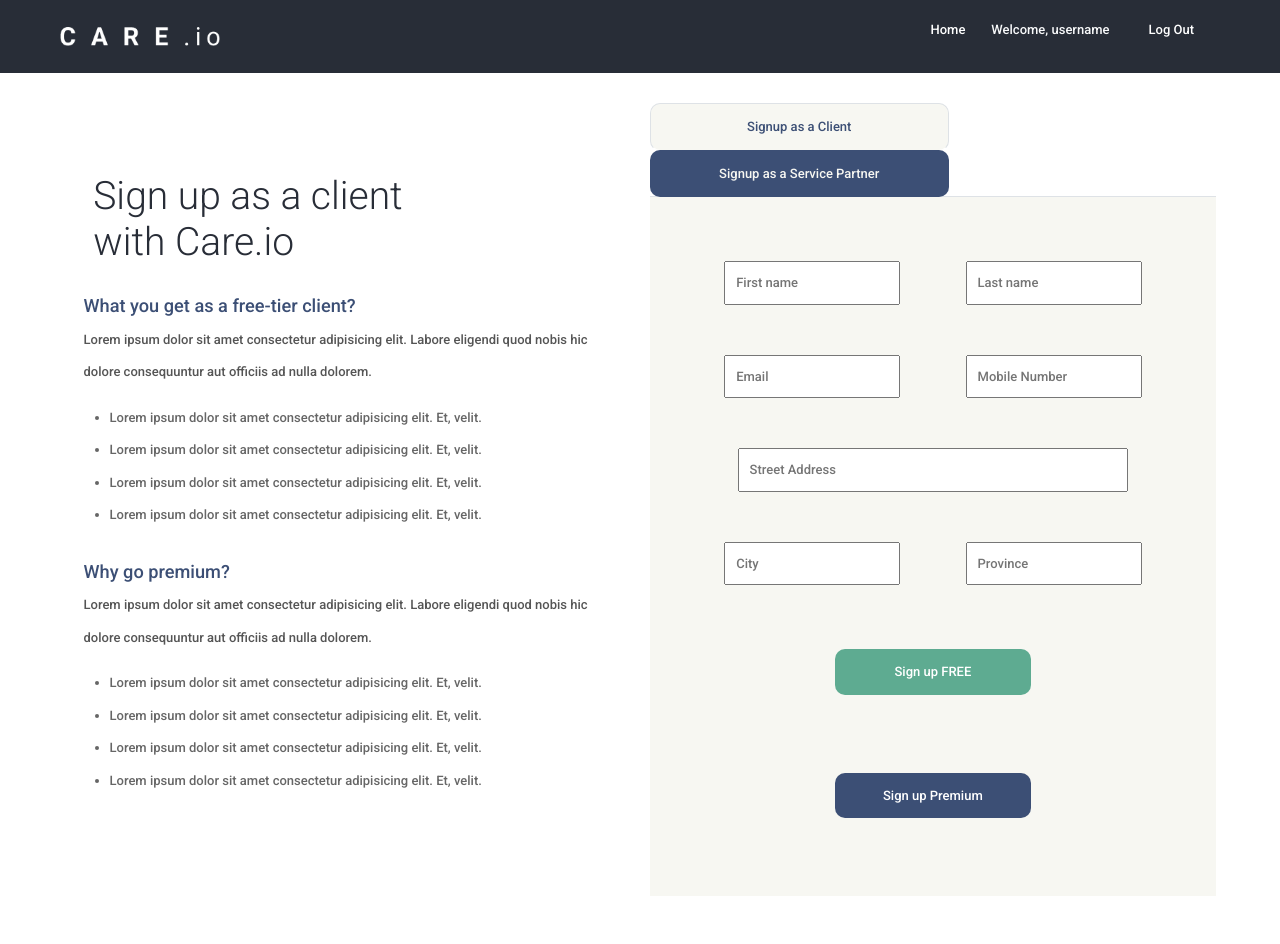
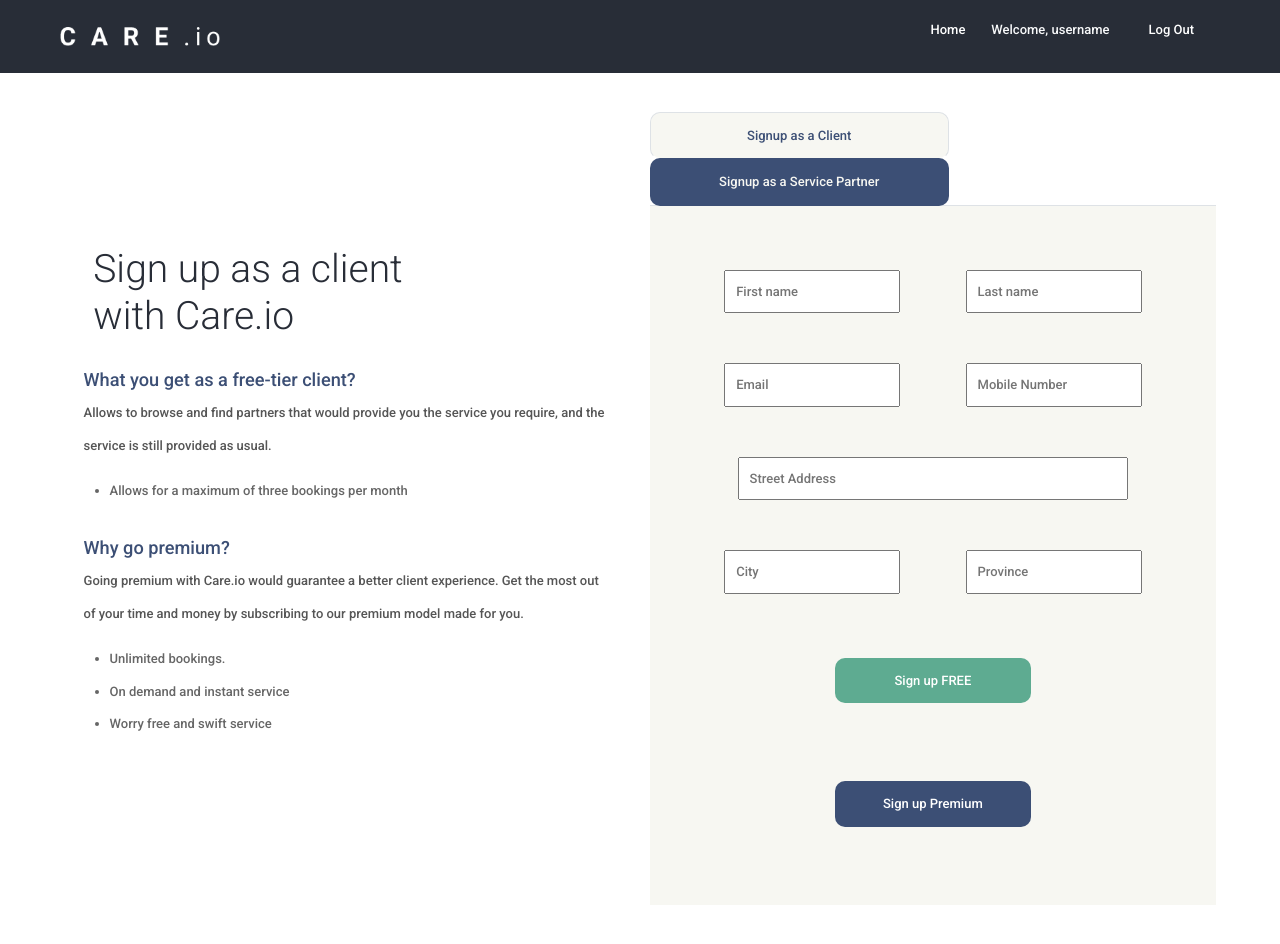
Before and after one commit to umarsalih/careio_react_frontend, a React (Create React App) app: page /signup in a window 1280 px wide. Built offline with nearby package versions, Linux system fonts and the light colour scheme; the HTML template or start-up script is replaced by a standard one.

Commit message:
Replaced lorem ipsum and fixed form

```diff
--- a/src/components/pages/Signup-info.jsx
+++ b/src/components/pages/Signup-info.jsx
@@ -20,28 +20,24 @@ function SignupInfo(props) {
 
                     <div className="signupInfo-textbox1">
                         <h5 className='signup-subheading'>What you get as a free-tier client?</h5>
-                        <p>Lorem ipsum dolor sit amet consectetur adipisicing elit. Labore eligendi quod
-                            nobis hic dolore consequuntur aut officiis ad nulla dolorem.</p>
+                        <p>Allows to browse and find partners that would provide you the service you require, and the service
+                        is still provided as usual.</p>
 
                         <ul>
-                            <li>Lorem ipsum dolor sit amet consectetur adipisicing elit. Et, velit.</li>
-                            <li>Lorem ipsum dolor sit amet consectetur adipisicing elit. Et, velit.</li>
-                            <li>Lorem ipsum dolor sit amet consectetur adipisicing elit. Et, velit.</li>
-                            <li>Lorem ipsum dolor sit amet consectetur adipisicing elit. Et, velit.</li>
+                            <li>Allows for a maximum of three bookings per month</li>
                         </ul>
                     </div>
 
                     <div className="signupInfo-textbox2">
                         <h5 className='signup-subheading'>Why go
                                 premium?</h5>
-                        <p>Lorem ipsum dolor sit amet consectetur adipisicing elit. Labore eligendi quod
-                            nobis hic dolore consequuntur aut officiis ad nulla dolorem.</p>
+                                <p>Going premium with Care.io would guarantee a better client experience. Get the most out of
+                                your time and money by subscribing to our premium model made for you.</p>
 
                         <ul>
-                            <li>Lorem ipsum dolor sit amet consectetur adipisicing elit. Et, velit.</li>
-                            <li>Lorem ipsum dolor sit amet consectetur adipisicing elit. Et, velit.</li>
-                            <li>Lorem ipsum dolor sit amet consectetur adipisicing elit. Et, velit.</li>
-                            <li>Lorem ipsum dolor sit amet consectetur adipisicing elit. Et, velit.</li>
+                            <li>Unlimited bookings.</li>
+                            <li>On demand and instant service</li>
+                            <li>Worry free and swift service</li>
                         </ul>
                     </div>
                 </div>
@@ -63,28 +59,23 @@ function SignupInfo(props) {
 
                     <div className="signupInfo-textbox1">
                         <h5 className='signup-subheading'>What you get as a free-tier service partner?</h5>
-                        <p>Lorem ipsum dolor sit amet consectetur adipisicing elit. Labore eligendi quod
-                            nobis hic dolore consequuntur aut officiis ad nulla dolorem.</p>
+                        <p>Using the free tier would still allow for you to be displayed in the partner page and you can market yourself
+                        accordingly.</p>
 
                         <ul>
-                            <li>Lorem ipsum dolor sit amet consectetur adipisicing elit. Et, velit.</li>
-                            <li>Lorem ipsum dolor sit amet consectetur adipisicing elit. Et, velit.</li>
-                            <li>Lorem ipsum dolor sit amet consectetur adipisicing elit. Et, velit.</li>
-                            <li>Lorem ipsum dolor sit amet consectetur adipisicing elit. Et, velit.</li>
+                            <li>Allows to only list one service per partner.</li>
                         </ul>
                     </div>
 
                     <div className="signupInfo-textbox2">
                         <h5 className='signup-subheading'>Why go
                                 premium?</h5>
-                        <p>Lorem ipsum dolor sit amet consectetur adipisicing elit. Labore eligendi quod
-                            nobis hic dolore consequuntur aut officiis ad nulla dolorem.</p>
+                        <p>The added benefit of our premium package would bring you more opportunity and would allow you to reach
+                        out to a larger client market.</p>
 
                         <ul>
-                            <li>Lorem ipsum dolor sit amet consectetur adipisicing elit. Et, velit.</li>
-                            <li>Lorem ipsum dolor sit amet consectetur adipisicing elit. Et, velit.</li>
-                            <li>Lorem ipsum dolor sit amet consectetur adipisicing elit. Et, velit.</li>
-                            <li>Lorem ipsum dolor sit amet consectetur adipisicing elit. Et, velit.</li>
+                            <li>Allows listing of multiple services.</li>
+                            <li>Your profiles would be given priority and will be listed at the top.</li>
                         </ul>
                     </div>
                 </div>
--- a/src/styles/care.css
+++ b/src/styles/care.css
@@ -82,6 +82,7 @@
   flex-direction: column;
   justify-content: center;
   align-items: center;
+  margin: 3em 0;
 }
 #CareIOSignup .formElementsContainer {
   background-color: #F7F7F2;
--- a/src/styles/pages/signup.scss
+++ b/src/styles/pages/signup.scss
@@ -35,6 +35,7 @@
         flex-direction: column;
         justify-content: center;
         align-items: center;
+        margin: 3em 0;
     }
 
     .formElementsContainer {
@@ -97,6 +98,4 @@
         color: #F7F7F2;
     }
 
-
-
 }
```
Also changed, not shown: 1 other file (tests, documents, lock files or other folders).
